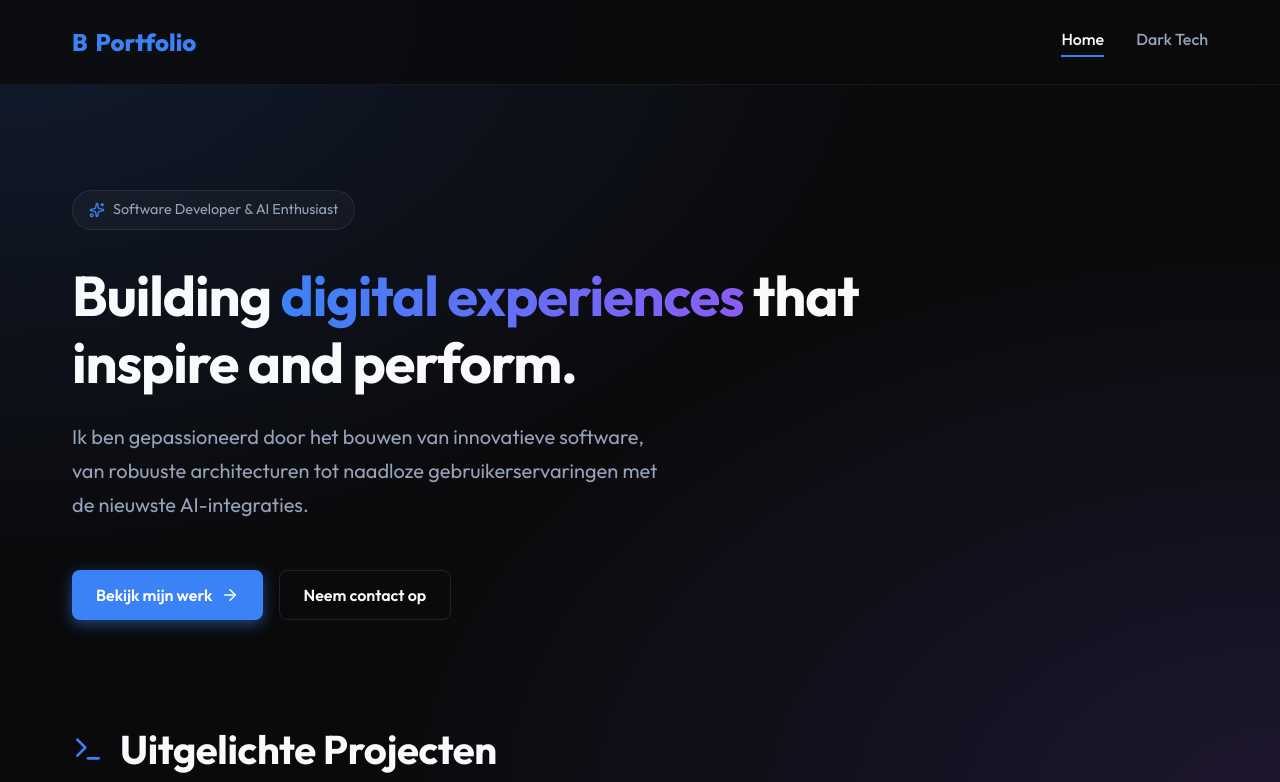
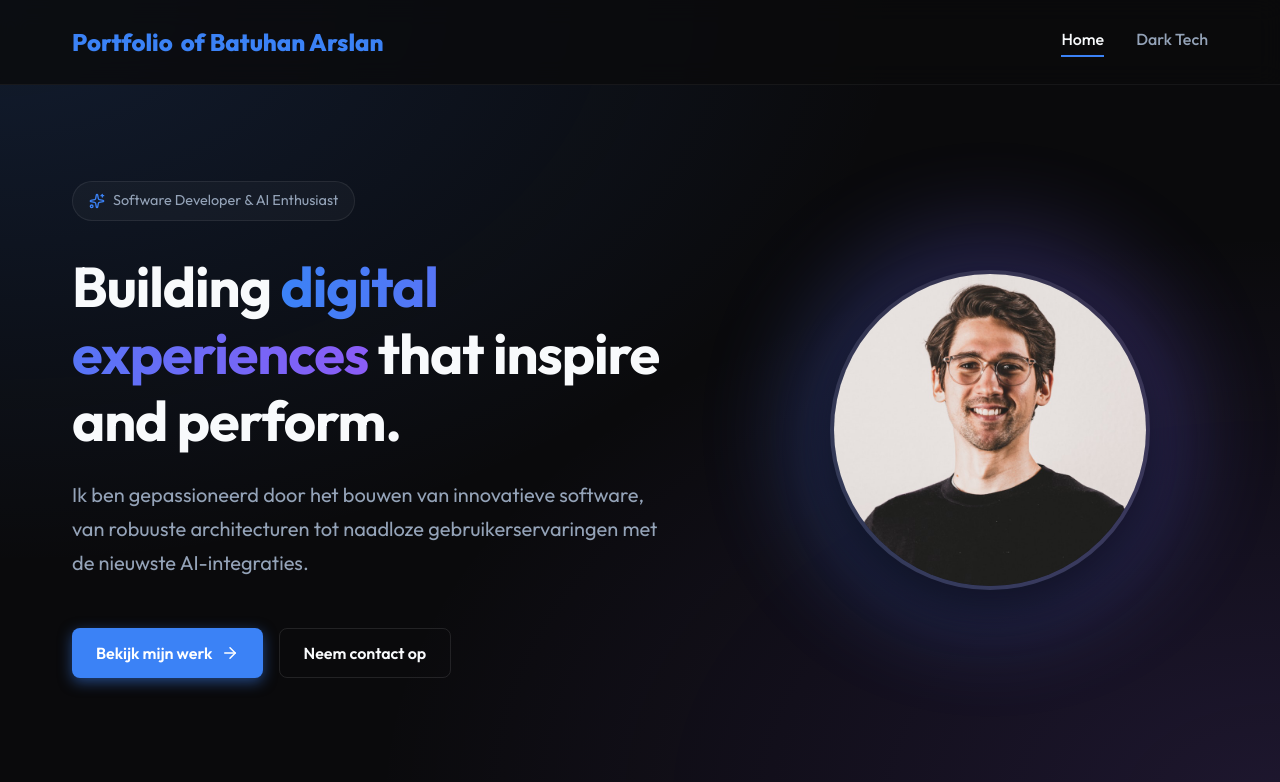
Before and after one commit to Batuhan1420/Batuhan1420.github.io, a React (Vite) app: page / in a window 1280 px wide. Shown: the top 782 px of the page. Built offline with nearby package versions, Linux system fonts and the light colour scheme.

Commit message:
feat: update branding, add profile picture, expand portfolio details, and migrate to HashRouter

```diff
--- a/src/App.jsx
+++ b/src/App.jsx
@@ -1,4 +1,4 @@
-import { BrowserRouter as Router, Routes, Route } from 'react-router-dom';
+import { HashRouter as Router, Routes, Route } from 'react-router-dom';
 import Navbar from './components/Navbar';
 import Footer from './components/Footer';
 import Home from './pages/Home';
--- a/src/components/Navbar.jsx
+++ b/src/components/Navbar.jsx
@@ -21,8 +21,9 @@ const Navbar = () => {
     >
       <div className="container" style={{ display: 'flex', justifyContent: 'space-between', alignItems: 'center' }}>
         <Link to="/" style={{ fontSize: '1.5rem', fontWeight: '800', display: 'flex', alignItems: 'center', gap: '0.5rem' }}>
-          <span style={{ color: 'var(--color-primary)' }}>B</span>
           <span>Portfolio</span>
+          <span style={{ color: 'var(--color-primary)' }}>of Batuhan Arslan</span>
+
         </Link>
         <nav style={{ display: 'flex', gap: '2rem' }}>
           <Link
--- a/src/pages/DarkTech.jsx
+++ b/src/pages/DarkTech.jsx
@@ -20,16 +20,18 @@ const DarkTech = () => {
       icon: <Layout size={32} className="text-gradient" />,
       items: [
         { subtitle: "Visuele Identiteit", content: "Verantwoordelijk voor het basisdesign, het bepalen van het kleurenpalet en de algehele look-and-feel van de app." },
-        { subtitle: "User Experience", content: "Grondig onderzoek gedaan naar dark patterns in UI/UX-design en deze inzichten (en de verdediging ertegen) strategisch geïmplementeerd in het ontwerp van de interface." }
+        { subtitle: "User Experience", content: "Grondig onderzoek gedaan naar dark patterns in UI/UX-design en deze inzichten (en de verdediging ertegen) strategisch geïmplementeerd in het ontwerp van de interface." },
+        { subtitle: "Front-end Development", content: "Verantwoordelijk voor het vertalen van de ontwerpen naar robuuste, interactieve en perfect gestylede front-end code met oog voor detail en performance." }
       ]
     },
     {
       id: "ai",
-      title: "3. AI Integratie",
+      title: "3. AI Integratie & Engineering",
       icon: <BrainCircuit size={32} className="text-gradient" />,
       items: [
         { subtitle: "Model Selectie", content: "Verantwoordelijk voor het onderzoek naar en de uiteindelijke keuze van het AI-model dat het beste bij onze use-case past." },
-        { subtitle: "Eerste Implementatie", content: "De allereerste AI-integratie (functionaliteit voor het maken/verwerken van foto's) gebouwd. Deze code fungeerde als de blauwdruk waarop de andere teamleden hun AI-features succesvol konden verderbouwen." }
+        { subtitle: "Eerste Implementatie", content: "De allereerste AI-integratie (functionaliteit voor het maken/verwerken van foto's) gebouwd. Deze code fungeerde als de blauwdruk waarop de andere teamleden hun AI-features succesvol konden verderbouwen." },
+        { subtitle: "AI Engineering", content: "Het ontwikkelen, finetunen en robuust integreren van AI-functionaliteiten om innovatieve oplossingen binnen de applicatie te realiseren." }
       ]
     },
     {
--- a/src/pages/Home.jsx
+++ b/src/pages/Home.jsx
@@ -24,11 +24,13 @@ const Home = () => {
     <div className="container">
       {/* Hero Section */}
       <section className="section-padding" style={{ minHeight: '80vh', display: 'flex', alignItems: 'center' }}>
+        <div style={{ display: 'flex', flexWrap: 'wrap-reverse', alignItems: 'center', gap: '4rem', justifyContent: 'space-between', width: '100%' }}>
+
           <motion.div
             variants={containerVariants}
             initial="hidden"
             animate="visible"
-          style={{ maxWidth: '800px' }}
+            style={{ flex: '1 1 500px', maxWidth: '700px' }}
           >
             <motion.div variants={itemVariants} style={{ display: 'inline-block', padding: '0.5rem 1rem', background: 'var(--color-surface)', borderRadius: '50px', border: 'var(--glass-border)', marginBottom: '2rem' }}>
               <span style={{ display: 'flex', alignItems: 'center', gap: '0.5rem', fontSize: '0.9rem', color: 'var(--color-text-muted)' }}>
@@ -54,6 +56,24 @@ const Home = () => {
               </Link>
             </motion.div>
           </motion.div>
+
+          <motion.div
+            initial={{ opacity: 0, scale: 0.8 }}
+            animate={{ opacity: 1, scale: 1 }}
+            transition={{ duration: 0.8, ease: "easeOut", delay: 0.2 }}
+            style={{ flex: '1 1 300px', display: 'flex', justifyContent: 'center' }}
+          >
+            <div style={{ position: 'relative', width: '320px', height: '320px' }}>
+               {/* Decorative background glow */}
+               <div className="animate-float" style={{ position: 'absolute', top: '-10%', left: '-10%', right: '-10%', bottom: '-10%', background: 'linear-gradient(45deg, var(--color-primary), var(--color-accent))', borderRadius: '50%', filter: 'blur(50px)', opacity: 0.3, zIndex: 0 }}></div>
+               {/* Image container */}
+               <div style={{ position: 'relative', width: '100%', height: '100%', borderRadius: '50%', overflow: 'hidden', border: '4px solid rgba(255, 255, 255, 0.1)', zIndex: 1, boxShadow: '0 20px 40px rgba(0,0,0,0.5)' }}>
+                 <img src="/profile.jpg" alt="Batuhan Arslan" style={{ width: '100%', height: '100%', objectFit: 'cover' }} />
+               </div>
+            </div>
+          </motion.div>
+
+        </div>
       </section>
 
       {/* Projects Section */}
```
Also changed, not shown: public/profile.jpg (added). Lines whose indentation alone changed are shown as unchanged.
